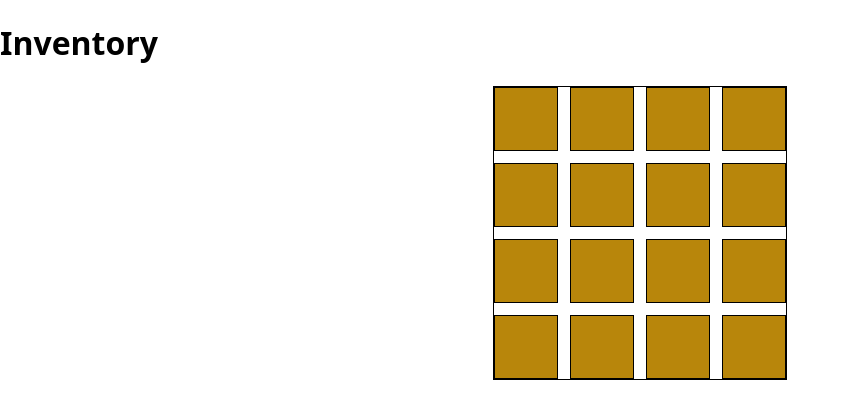
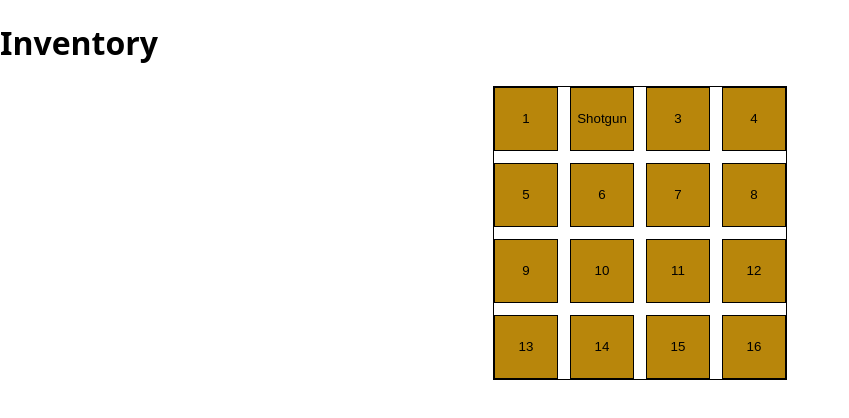
Before and after one commit to Rahul-Ravi-1/Inventory-System, a React (Vite) app: page / in a window 1280 px wide. Shown: the top 418 px of the page, without its empty margins (0-849 px from the left). Built offline with nearby package versions, Linux system fonts and the light colour scheme.

Commit message:
Added inventory item database

```diff
--- a/src/App.jsx
+++ b/src/App.jsx
@@ -1,4 +1,6 @@
 import InventorySlot from "./InventorySlot";
+import { getItemID } from "./itemDatabase";
+import React, { useState } from "react";
 
 export default function App() {
 
@@ -7,8 +9,34 @@ export default function App() {
 
   const CAPACITY = COLS * ROWS;
 
-  const buttons = Array.from({ length: CAPACITY }, (_, i) => i + 1);
+  const [inventory , setInventory] = useState(() => {
+    const slots = {};
+    for (let i = 0; i < CAPACITY; i++) slots[i] = null;
+    slots[1] = "weapon_01";
+    return slots;
+  });
 
+  function handleSlotClick(slotIndex) {
+    const itemID = inventory[slotIndex]
+
+    if (itemID) {
+      const item = getItemID(itemID)
+      console.log(` ${item.name} : ${item.desc}`);
+    }
+    else{
+      console.log(`Slot ${slotIndex} is empty`);
+    }
+  }
+
+  function slotToPosition(slotID , cols){
+    return {
+      row: Math.floor(slotID / cols),
+      col: slotID % cols,
+    };
+  }
+  function positionToSlot(row, col, cols) {
+    return row * cols + col;
+  }
   return (
     <main>
       <h1>Inventory</h1>
@@ -16,11 +44,11 @@ export default function App() {
       <div className="inventory-box"
       style={{ '--cols': COLS, '--rows': ROWS }}
       >
-        {buttons.map((num) => (
+        {Array.from({ length: CAPACITY }, (_, slotIndex) => (
           <InventorySlot
-          key={num}
-          onClick={ () => console.log(`Button ${num} clicked!`)}>
-            {num}
+          key={slotIndex}
+          slotID={getItemID(inventory[slotIndex])?.name ?? slotIndex + 1}
+          onClick={ () => handleSlotClick(slotIndex)}>
           </InventorySlot>
         ))}
       </div>
--- /dev/null
+++ b/src/itemDatabase.js
@@ -0,0 +1,9 @@
+export const itemDatabase = [
+    { itemID: "weapon_01" , name: "Shotgun" , desc: "Gets the job done"},
+    {itemID: "misc_01" , name: "Shells" , desc: "Helps get the job done"}
+]
+
+export function getItemID(itemID) {
+    if (!itemID) return null;
+    return itemDatabase.find((item) => item.itemID === itemID) ?? null;
+}
```
